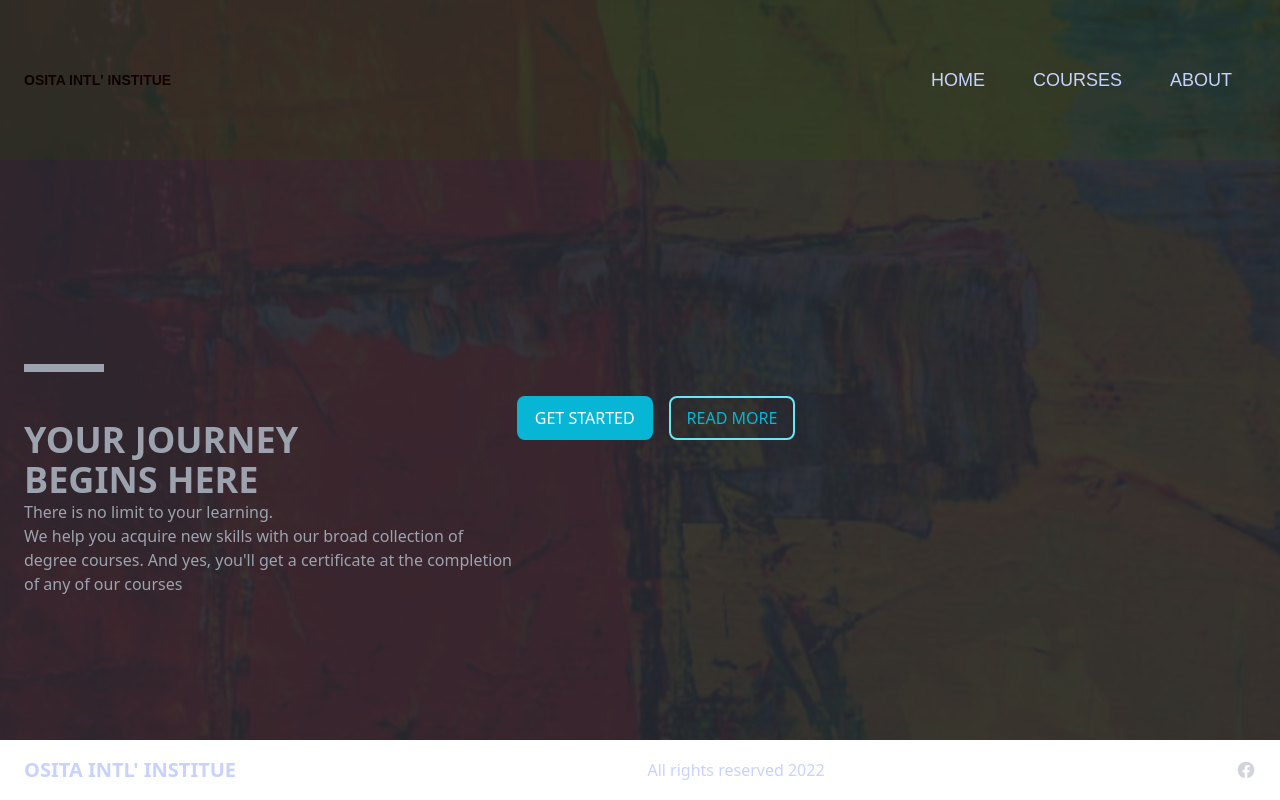
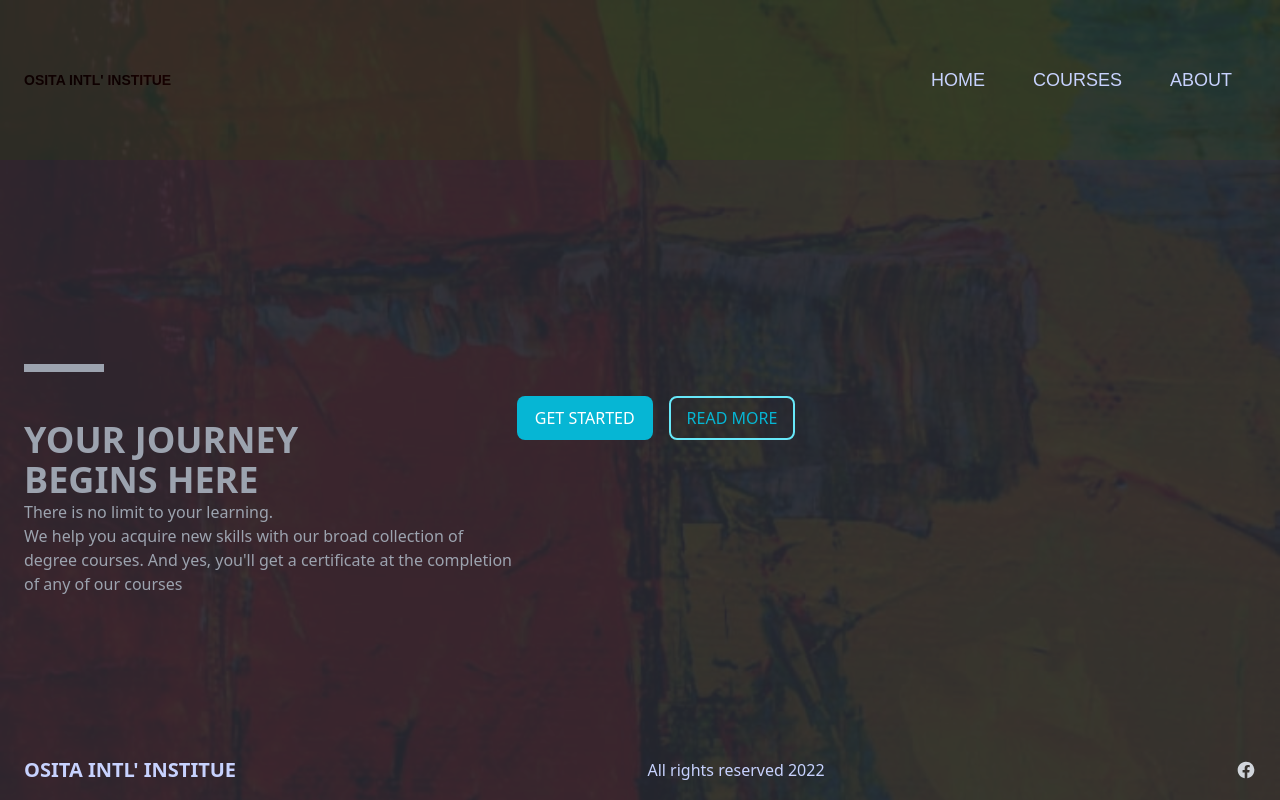
Before and after one commit to Radi-dev/Class-Enrollment-Frontend-React, a React (Create React App) app: page / in a window 1280 px wide. Built offline with nearby package versions, Linux system fonts and the light colour scheme; no server answers.

Commit message:
edit footer

```diff
--- a/src/components/footer.js
+++ b/src/components/footer.js
@@ -2,7 +2,7 @@ import { Link } from "react-router-dom";
 import { brandNameShort, socials } from "../data/settings";
 export default function Footer({ dark, ...props }) {
   return (
-    <footer className="footer w-full absolute flex items-center bottom-0 flex-col justify-between px-6 py-4 bg-white sm:flex-row">
+    <footer className="footer w-full absolute flex items-center bottom-0 flex-col justify-between px-6 py-4 sm:flex-row">
       <Link to="/">
         {dark ? (
           <div className="uppercase text-sm md:text-xl font-bold text-prim1 hover:text-gray-300">
```
